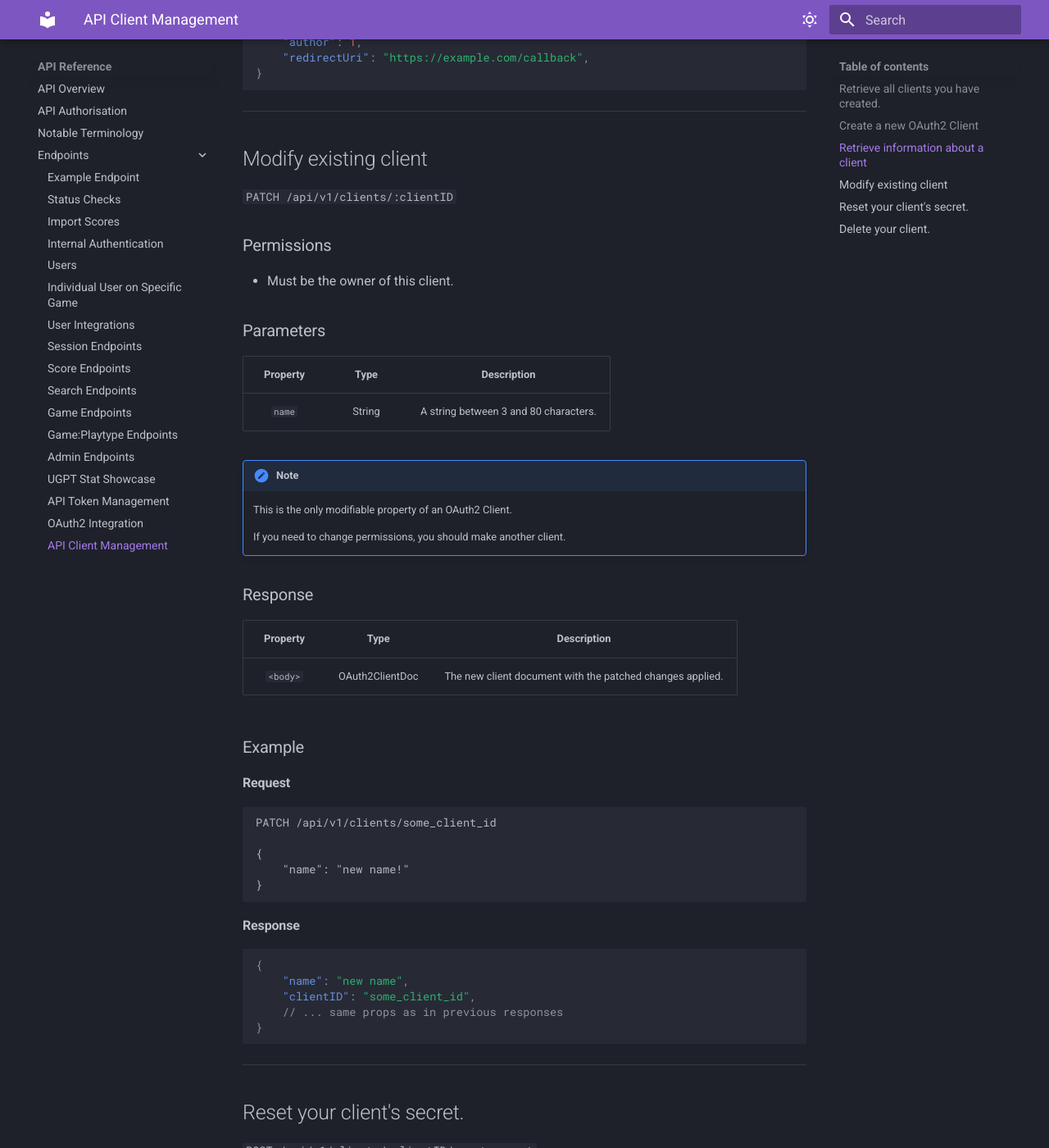
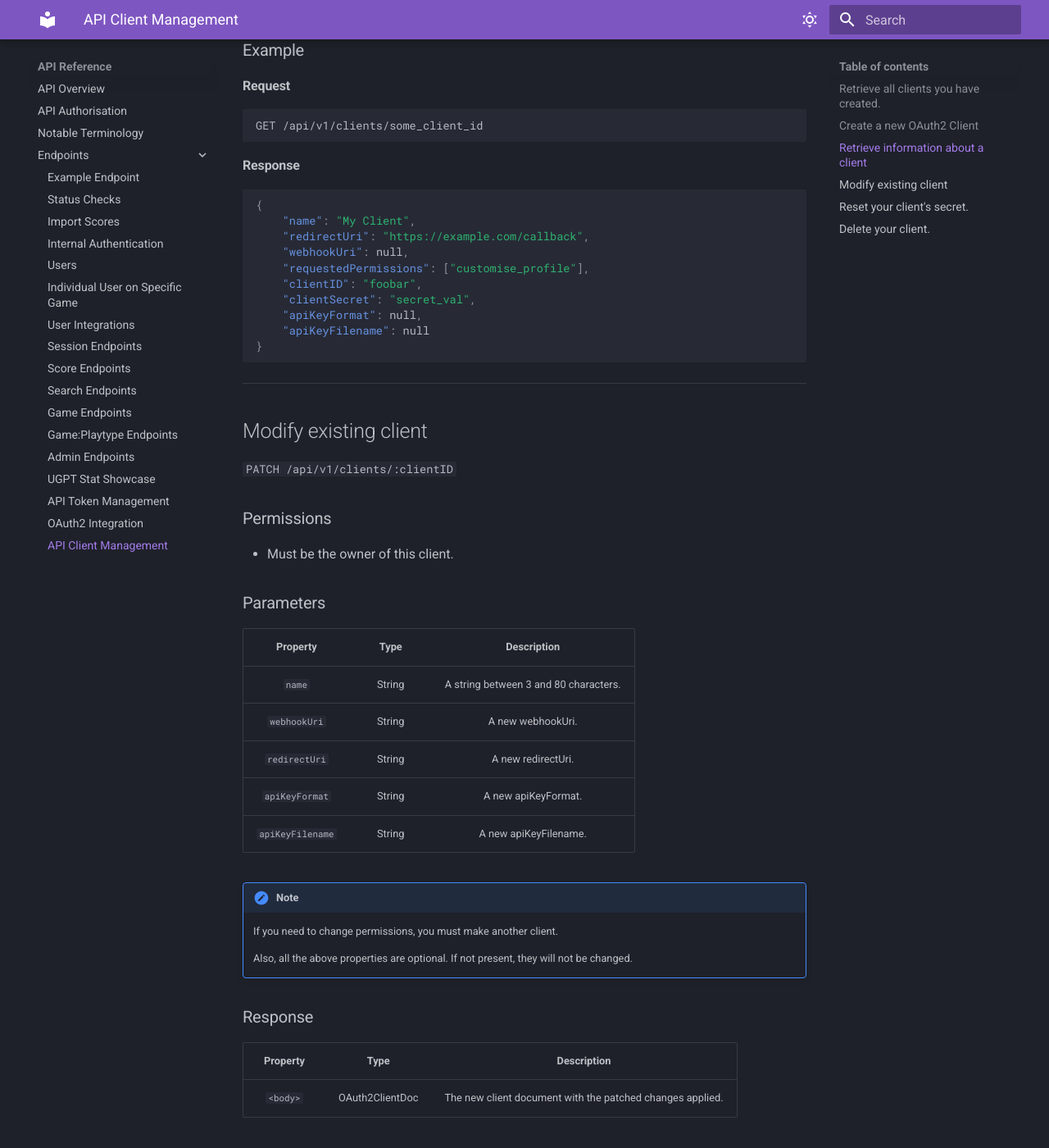
Before and after one commit to zkrising/Tachi, an MkDocs documentation site: the page built from docs/docs/api/routes/clients.md, in a window 1280 px wide and 1400 px high, scrolled down 3265 px. Shown: the whole window at 82% size. Built offline with MkDocs 1.6.1 and Material for MkDocs 9.7.7, drawn with Linux system fonts in a browser that asks for light colours; some of the changed text lies outside the part shown.

Commit message:
Update outdated oauth2 client info.

````diff
--- a/docs/docs/api/routes/clients.md
+++ b/docs/docs/api/routes/clients.md
@@ -60,7 +60,10 @@
 | Property | Type | Description |
 | :: | :: | :: |
 | `name` | String | A string between 3 and 80 characters. The name for this client. |
-| `redirectUri` | String (Valid URI) | Must be a HTTP/HTTPS URL, This is where users will be sent to after clicking Yes on the prompt. |
+| `redirectUri` | Optional String (Valid URI) | Must be a HTTP/HTTPS URL, This is where users will be sent to after clicking Yes on the prompt. |
+| `webhookUri` | Optional String (Valid URI) | Must be a HTTP/HTTPS URL. Registers this URL as a URL that wants webhook events to be sent to it. Read more about webhooks [here](../webhooks/main.md). |
+| `apiKeyFormat` | Optional String | If present, this sets an expected format for the API Key in [Client File Flow](../../tachi-server/infrastructure/file-flow.md). Must contain %%TACHI_KEY%%. |
+| `apiKeyFilename` | Optional String | If present, this sets a filename fir [Client File Flow](../../tachi-server/infrastructure/file-flow.md). |
 | `permissions` | Array&lt;Permissions&gt; | An array of permissions this client requests. You can check all permissions [here](../auth.md). |
 
 ### Response
@@ -88,9 +91,12 @@
 {
 	"name": "My Client",
 	"redirectUri": "https://example.com/callback",
+	"webhookUri": null,
 	"requestedPermissions": ["customise_profile"],
 	"clientID": "foobar",
-	"clientSecret": "secret_val"
+	"clientSecret": "secret_val",
+	"apiKeyFormat": null,
+	"apiKeyFilename": null
 }
 ```
 
@@ -122,11 +128,14 @@
 #### Response
 ```json
 {
-	"name": "Some Client",
+	"name": "My Client",
+	"redirectUri": "https://example.com/callback",
+	"webhookUri": null,
 	"requestedPermissions": ["customise_profile"],
-	"clientID": "some_client_id",
-	"author": 1,
-	"redirectUri": "https://example.com/callback",
+	"clientID": "foobar",
+	"clientSecret": "secret_val",
+	"apiKeyFormat": null,
+	"apiKeyFilename": null
 }
 ```
 
@@ -145,11 +154,16 @@
 | Property | Type | Description |
 | :: | :: | :: |
 | `name` | String | A string between 3 and 80 characters. |
+| `webhookUri` | String | A new webhookUri. |
+| `redirectUri` | String | A new redirectUri. |
+| `apiKeyFormat` | String | A new apiKeyFormat. |
+| `apiKeyFilename` | String | A new apiKeyFilename. |
+
 
 !!! note
-	This is the only modifiable property of an OAuth2 Client.
+	If you need to change permissions, you must make another client.
 
-	If you need to change permissions, you should make another client.
+	Also, all the above properties are optional. If not present, they will not be changed.
 
 ### Response
 
@@ -238,15 +252,3 @@
 ### Response
 
 Empty Object.
-
-### Example
-
-#### Request
-```
-DELETE /api/v1/clients/some_client_id
-```
-
-#### Response
-```json
-{}
-```
````
Also changed, not shown: docs/docs/api/routes/admin.md (+1 -1 lines).
